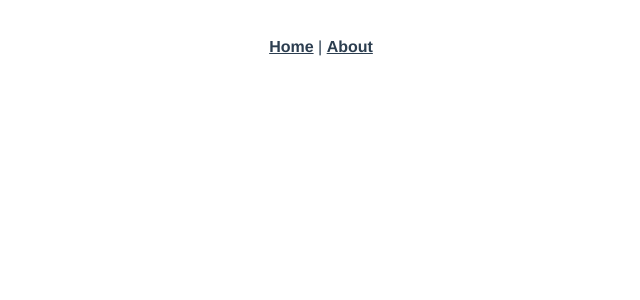
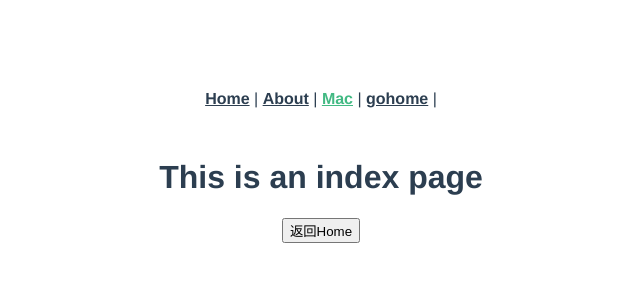
Before and after one commit to wuhengyu/vue_learn_product, a Vue app: page /#/index in a window 1280 px wide. Before the commit this address had no page. Shown: the top 300 px of the page, without its empty margins (319-959 px from the left). Built offline with nearby package versions, Linux system fonts and the light colour scheme.

Commit message:
update files

```diff
--- a/package.json
+++ b/package.json
@@ -21,7 +21,9 @@
     "@vue/cli-service": "~5.0.0",
     "@vue/compiler-sfc": "^3.3.4",
     "eslint": "^7.32.0",
-    "eslint-plugin-vue": "^8.0.3"
+    "eslint-plugin-vue": "^8.0.3",
+    "unplugin-auto-import": "^0.16.6",
+    "unplugin-vue-components": "^0.25.1"
   },
   "eslintConfig": {
     "root": true,
--- a/src/App.vue
+++ b/src/App.vue
@@ -1,9 +1,14 @@
 <template>
   <nav>
     <router-link to="/">Home</router-link> |
-    <router-link to="/about">About</router-link>
+    <router-link to="/about">About</router-link> |
+    <router-link to="/index">Mac</router-link> |
+    <router-link to="/gohome">gohome</router-link> |
   </nav>
-  <router-view/>
+  <div>
+    <router-view name="top"></router-view>
+    <router-view></router-view>
+  </div>
 </template>
 
 <style>
@@ -13,6 +18,7 @@
   -moz-osx-font-smoothing: grayscale;
   text-align: center;
   color: #2c3e50;
+  margin-top: 60px;
 }
 
 nav {
--- /dev/null
+++ b/src/components/Header1.vue
@@ -0,0 +1,5 @@
+<!-- eslint-disable vue/multi-word-component-names -->
+<template>
+  <h1>我是Home头部</h1>
+  <router-link to="/about">go to the about</router-link>
+</template>
--- /dev/null
+++ b/src/components/Header2.vue
@@ -0,0 +1,18 @@
+<!-- eslint-disable vue/multi-word-component-names -->
+<template>
+  <h1>我是About头部</h1>
+<router-link>从头部返回Home</router-link>
+</template>
+<script>
+export default{
+  methods:{
+    goHome(){
+      this.$router.push({
+        query:{
+          ...this.$route.query,
+        },
+      })
+    }
+  }
+}
+</script>
--- a/src/router/index.js
+++ b/src/router/index.js
@@ -1,19 +1,48 @@
 import { createRouter, createWebHashHistory } from 'vue-router'
 import HomeView from '../views/HomeView.vue'
+import AboutView from '../views/AboutView.vue'
+import Header1 from '../components/Header1.vue'
+import Header2 from '../components/Header2.vue'
 
 const routes = [
+  // {
+  //   path: '/',
+  //   name: 'home',
+  //   component: HomeView
+  // },
+  // {
+  //   path: '/about',
+  //   name: 'about',
+  //   // route level code-splitting
+  //   // this generates a separate chunk (about.[hash].js) for this route
+  //   // which is lazy-loaded when the route is visited.
+  //   component: () => import(/* webpackChunkName: "about" */ '../views/AboutView.vue')
+  // },
   {
     path: '/',
     name: 'home',
-    component: HomeView
+    component: {
+      default: HomeView,
+      top: Header1
+    }
   },
   {
     path: '/about',
     name: 'about',
-    // route level code-splitting
-    // this generates a separate chunk (about.[hash].js) for this route
-    // which is lazy-loaded when the route is visited.
-    component: () => import(/* webpackChunkName: "about" */ '../views/AboutView.vue')
+    component: {
+      default: AboutView,
+      top: Header2
+    }
+  },
+  {
+    path: '/index',
+    name: 'index',
+    component: () => import(/* webpackChunkName: "index" */ '../views/IndexView.vue')
+  },
+  {
+    path: '/gohome',
+    name: 'gohome',
+    component: () => import(/* webpackChunkName: "gohome" */ '../views/GoHomeView.vue')
   }
 ]
 
--- /dev/null
+++ b/src/views/GoHomeView.vue
@@ -0,0 +1,19 @@
+<template>
+  <button @click="goHome">
+    返回Home
+  </button>
+</template>
+<script>
+export default{
+  methods:{
+    goHome(){
+      this.$router.push({
+        name:'Home',
+        query:{
+          ...this.$route.query,
+        },
+      })
+    }
+  }
+}
+</script>
--- /dev/null
+++ b/src/views/IndexView.vue
@@ -0,0 +1,22 @@
+<template>
+  <div class="index">
+    <h1>This is an index page</h1>
+  </div>
+  <button @click="goHome">
+    返回Home
+  </button>
+</template>
+<script>
+export default{
+  methods:{
+    goHome(){
+      this.$router.push({
+        name:'Home',
+        query:{
+          ...this.$route.query,
+        },
+      })
+    }
+  }
+}
+</script>
```
Also changed, not shown: 1 other file (tests, documents, lock files or other folders).
